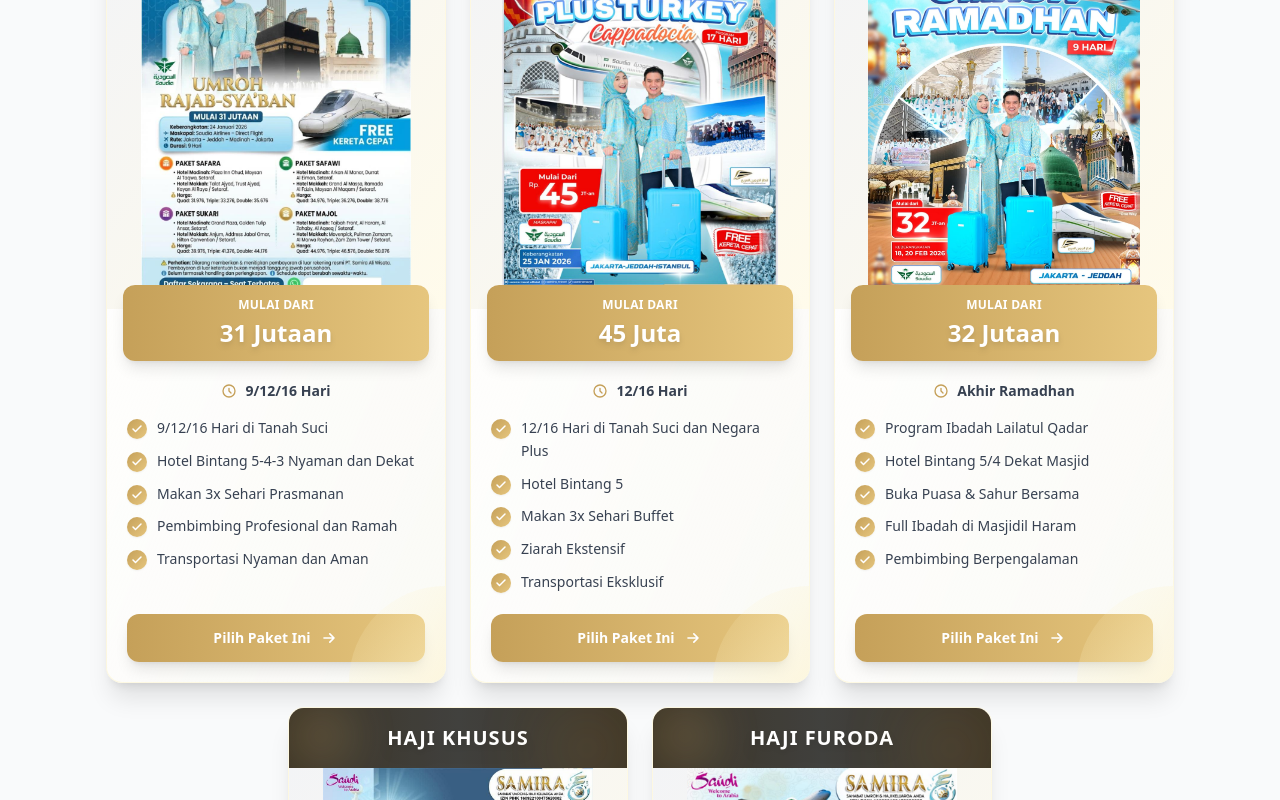
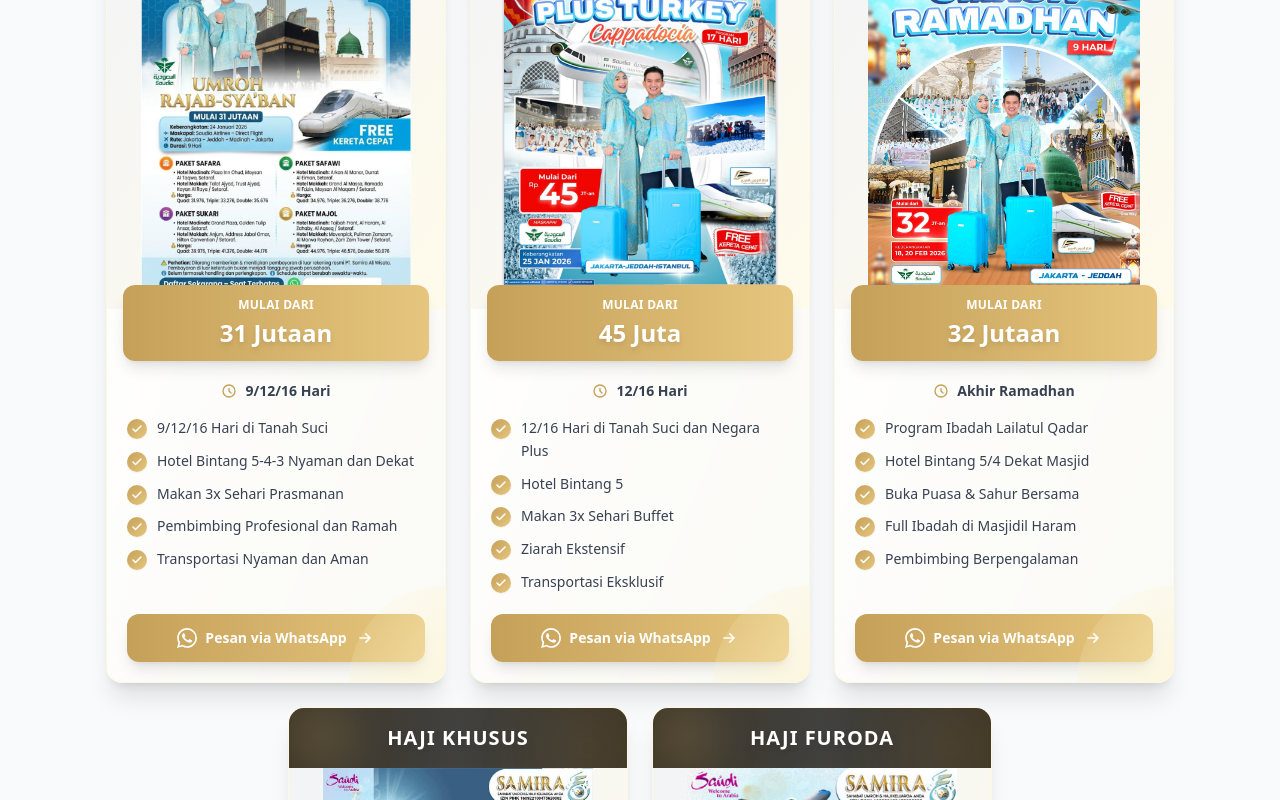
Before and after one commit to aftlah/samira-travel, a React (Vite) app: page / in a window 1280 px wide. Shown: the part 2000-2800 px from the top of the page. Built offline with nearby package versions, Linux system fonts and the light colour scheme.

Commit message:
refactor(booking): remove register form and replace with whatsapp integration

```diff
--- a/src/App.jsx
+++ b/src/App.jsx
@@ -5,7 +5,7 @@
 import Packages from './components/Packages';
 import Gallery from './components/Gallery';
 import Testimonials from './components/Testimonials';
-import RegisterForm from './components/RegisterForm';
+
 import Footer from './components/Footer';
 import WhatsAppButton from './components/WhatsAppButton';
 
@@ -18,7 +18,6 @@
       <Packages />
       <Gallery />
       <Testimonials />
-      <RegisterForm />
       <Footer />
       <WhatsAppButton />
     </div>
--- a/src/components/Navbar.jsx
+++ b/src/components/Navbar.jsx
@@ -12,7 +12,6 @@
     { name: 'Pilih Paket', href: '#packages' },
     { name: 'Galeri', href: '#gallery' },
     { name: 'Testimoni', href: '#testimonials' },
-    { name: 'Daftar', href: '#register' },
   ];
 
   return (
--- a/src/components/Packages.jsx
+++ b/src/components/Packages.jsx
@@ -74,8 +74,11 @@
   },
 ];
 
-// Package Card Component
 const PackageCard = ({ pkg }) => {
+  const phoneNumber = "6289601701998";
+  const whatsappMessage = `Assalamualaikum, saya tertarik dengan paket *${pkg.name}* (${pkg.price}) dan ingin mendapatkan informasi lebih lanjut. Terima kasih.`;
+  const whatsappUrl = `https://wa.me/${phoneNumber}?text=${encodeURIComponent(whatsappMessage)}`;
+
   return (
     <div className="group relative bg-gradient-to-br from-white to-amber-50/30 rounded-2xl shadow-xl overflow-hidden flex flex-col hover:-translate-y-2 hover:shadow-2xl transition-all duration-500 w-full md:w-[calc(50%-1.5rem)] lg:w-[calc(33.333%-1.5rem)] max-w-[340px] border border-amber-100/50">
 
@@ -137,13 +140,18 @@
         </ul>
       </div>
 
-      {/* Action Button with Gradient */}
+      {/* WhatsApp Button */}
       <div className="p-5 pt-0 mt-auto">
         <a
-          href="#register"
+          href={whatsappUrl}
+          target="_blank"
+          rel="noopener noreferrer"
           className="group/btn relative w-full flex items-center justify-center px-6 py-3.5 overflow-hidden text-sm font-bold rounded-xl transition-all duration-300 bg-gradient-to-r from-primary to-accent text-white shadow-lg hover:shadow-xl hover:from-accent hover:to-primary transform hover:scale-[1.02]"
         >
-          <span className="relative z-10">Pilih Paket Ini</span>
+          <svg className="relative z-10 w-5 h-5 mr-2" fill="currentColor" viewBox="0 0 24 24">
+            <path d="M17.472 14.382c-.297-.149-1.758-.867-2.03-.967-.273-.099-.471-.148-.67.15-.197.297-.767.966-.94 1.164-.173.199-.347.223-.644.075-.297-.15-1.255-.463-2.39-1.475-.883-.788-1.48-1.761-1.653-2.059-.173-.297-.018-.458.13-.606.134-.133.298-.347.446-.52.149-.174.198-.298.298-.497.099-.198.05-.371-.025-.52-.075-.149-.669-1.612-.916-2.207-.242-.579-.487-.5-.669-.51-.173-.008-.371-.01-.57-.01-.198 0-.52.074-.792.372-.272.297-1.04 1.016-1.04 2.479 0 1.462 1.065 2.875 1.213 3.074.149.198 2.096 3.2 5.077 4.487.709.306 1.262.489 1.694.625.712.227 1.36.195 1.871.118.571-.085 1.758-.719 2.006-1.413.248-.694.248-1.289.173-1.413-.074-.124-.272-.198-.57-.347m-5.421 7.403h-.004a9.87 9.87 0 01-5.031-1.378l-.361-.214-3.741.982.998-3.648-.235-.374a9.86 9.86 0 01-1.51-5.26c.001-5.45 4.436-9.884 9.888-9.884 2.64 0 5.122 1.03 6.988 2.898a9.825 9.825 0 012.893 6.994c-.003 5.45-4.437 9.884-9.885 9.884m8.413-18.297A11.815 11.815 0 0012.05 0C5.495 0 .16 5.335.157 11.892c0 2.096.547 4.142 1.588 5.945L.057 24l6.305-1.654a11.882 11.882 0 005.683 1.448h.005c6.554 0 11.89-5.335 11.893-11.893a11.821 11.821 0 00-3.48-8.413Z" />
+          </svg>
+          <span className="relative z-10">Pesan via WhatsApp</span>
           <svg className="relative z-10 w-5 h-5 ml-2 transform group-hover/btn:translate-x-1 transition-transform duration-300" fill="none" stroke="currentColor" viewBox="0 0 24 24">
             <path strokeLinecap="round" strokeLinejoin="round" strokeWidth={2} d="M13 7l5 5m0 0l-5 5m5-5H6" />
           </svg>
@@ -157,7 +165,7 @@
   );
 };
 
-// Section Header Component
+
 const SectionHeader = () => {
   return (
     <div className="text-center mb-16">
@@ -174,14 +182,12 @@
   );
 };
 
-// Main Packages Component
 const Packages = () => {
   return (
     <section id="packages" className="py-20 bg-gray-50">
       <div className="max-w-7xl mx-auto px-4 sm:px-6 lg:px-8">
         <SectionHeader />
 
-        {/* Package Grid */}
         <div className="flex flex-wrap justify-center gap-6">
           {PACKAGE_DATA.map((pkg, index) => (
             <PackageCard key={index} pkg={pkg} />
```
